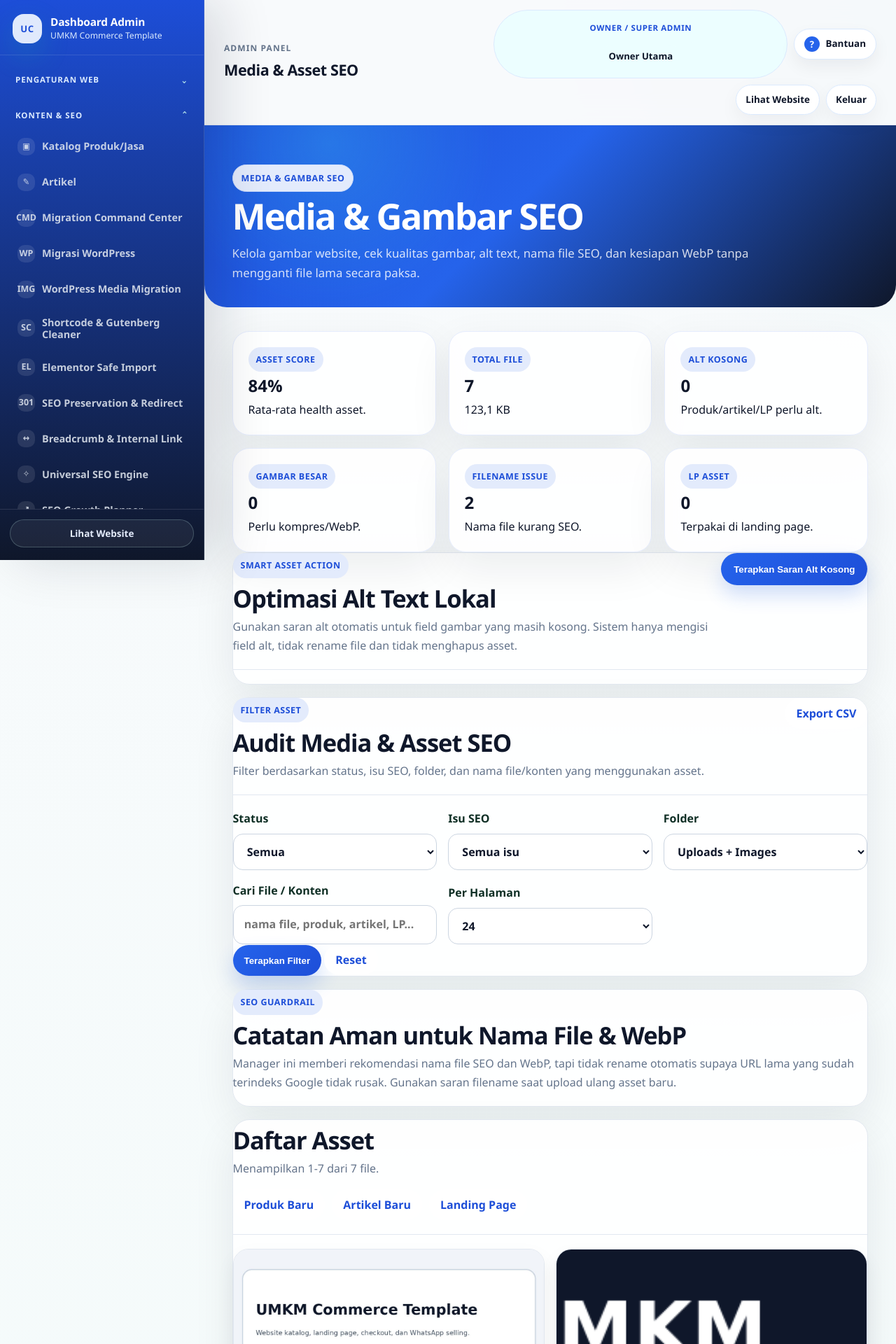
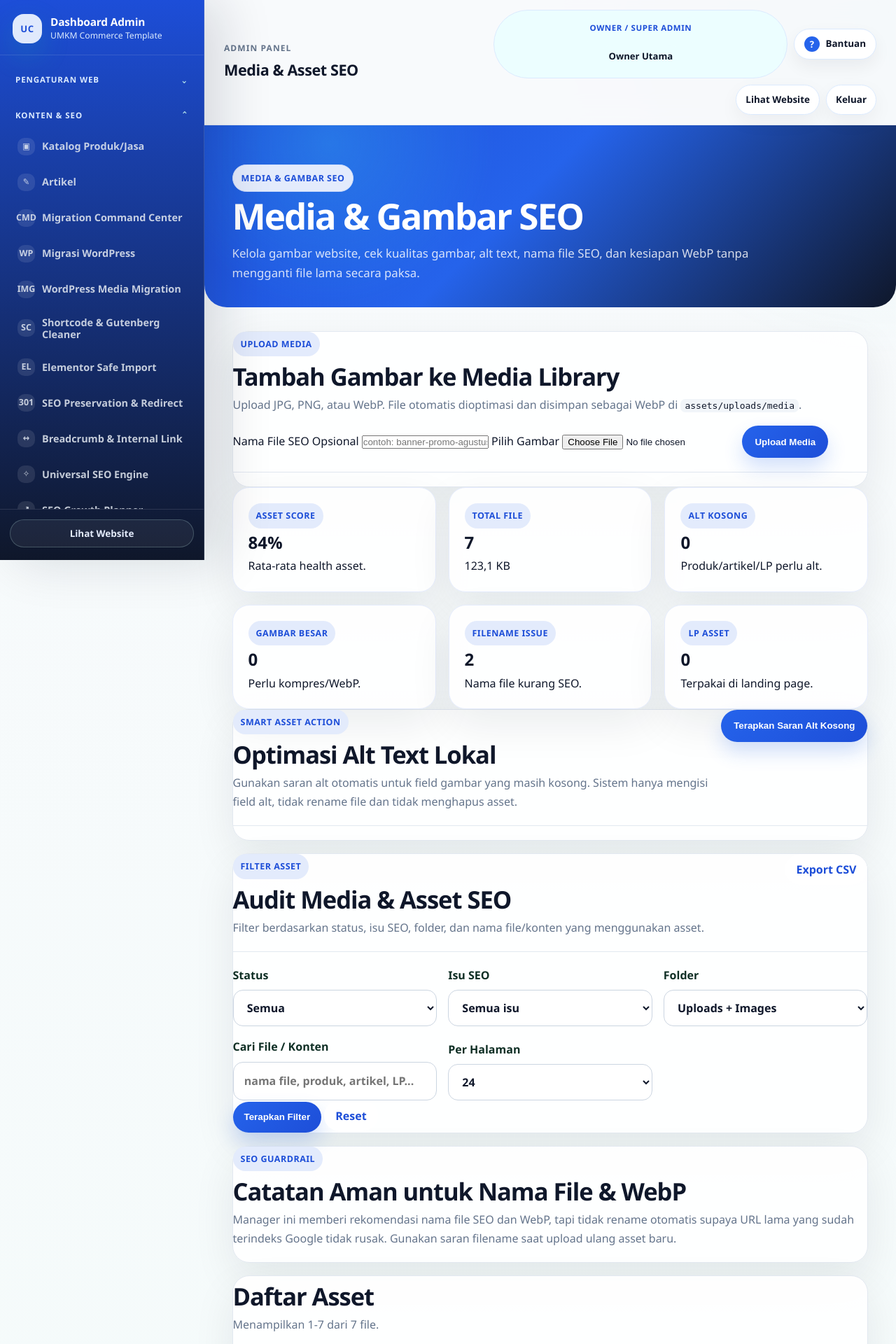
Before and after one commit to RayyanAhmadAlfatih/GoDigitalMarket, a PHP site: page /umkm-commerce/admin-media-library in a window 1280 px wide. Shown: the top 1920 px of the page at 70% size. Run offline with PHP 8.4, Linux system fonts and the light colour scheme; the visitor is signed in with stand-in values (Sample User, id 1); some libraries are stand-ins or nearby versions.

Commit message:
feat: add direct Media Library uploads

```diff
--- a/pages/admin-media-library.php
+++ b/pages/admin-media-library.php
@@ -15,6 +15,36 @@ $message = trim((string)($_GET['message'] ?? ''));
 function admin_media_library_logged_in(): bool
 {
     return (bool)($_SESSION['admin_articles_logged_in'] ?? false);
+}
+
+function admin_media_library_upload(): string
+{
+    if (empty($_FILES['media_file']['tmp_name']) || !is_uploaded_file((string)$_FILES['media_file']['tmp_name'])) {
+        throw new RuntimeException('Pilih file gambar yang ingin diupload.');
+    }
+
+    $originalName = pathinfo((string)($_FILES['media_file']['name'] ?? 'media'), PATHINFO_FILENAME);
+    $customName = trim((string)($_POST['media_name'] ?? ''));
+    $baseName = $customName !== '' ? $customName : ($originalName !== '' ? $originalName : 'media');
+
+    $url = image_upload_to_webp(
+        $_FILES['media_file'],
+        'media',
+        $baseName,
+        [
+            'prefix' => 'media',
+            'max_size' => 10 * 1024 * 1024,
+            'max_width' => 2200,
+            'max_height' => 2200,
+            'quality' => 82,
+        ]
+    );
+
+    if (!$url) {
+        throw new RuntimeException('Upload media gagal diproses.');
+    }
+
+    return $url;
 }
 
 if (($_SERVER['REQUEST_METHOD'] ?? 'GET') === 'POST') {
@@ -35,6 +65,16 @@ if (($_SERVER['REQUEST_METHOD'] ?? 'GET') === 'POST') {
             ? 'Alt suggestion diterapkan: ' . (int)$result['total'] . ' field diperbarui.'
             : 'Belum ada alt kosong yang bisa diperbarui otomatis.';
         redirect_302('admin/media-library?message=' . rawurlencode($messageText));
+    } elseif ((string)($_POST['media_action'] ?? '') === 'upload') {
+        try {
+            $uploadedUrl = admin_media_library_upload();
+            if (function_exists('activity_log_record')) {
+                activity_log_record('upload', 'media', null, 'Media diupload dari Media Library.', ['url' => $uploadedUrl]);
+            }
+            redirect_302('admin/media-library?message=' . rawurlencode('Media berhasil diupload dan dioptimasi ke WebP.'));
+        } catch (Throwable $e) {
+            $error = $e->getMessage();
+        }
     }
 }
 
@@ -174,6 +214,29 @@ require_once ROOT_PATH . '/components/layout/header.php';
         <div class="container">
             <?php if ($message): ?><div class="admin-alert admin-alert--success"><?= esc($message); ?></div><?php endif; ?>
             <?php if ($error): ?><div class="admin-alert admin-alert--error"><?= esc($error); ?></div><?php endif; ?>
+
+            <?php if ($loggedIn): ?>
+                <div class="admin-card admin-media-upload-card">
+                    <div class="admin-form-head admin-form-head--split">
+                        <div>
+                            <span class="admin-badge">Upload Media</span>
+                            <h2>Tambah Gambar ke Media Library</h2>
+                            <p>Upload JPG, PNG, atau WebP. File otomatis dioptimasi dan disimpan sebagai WebP di <code>assets/uploads/media</code>.</p>
+                        </div>
+                        <form method="post" enctype="multipart/form-data" class="admin-media-upload-form">
+                            <?= csrf_field(); ?>
+                            <input type="hidden" name="media_action" value="upload">
+                            <label>Nama File SEO Opsional
+                                <input type="text" name="media_name" placeholder="contoh: banner-promo-agustus">
+                            </label>
+                            <label>Pilih Gambar
+                                <input type="file" name="media_file" accept="image/jpeg,image/png,image/webp" required>
+                            </label>
+                            <button class="admin-btn admin-btn--primary" type="submit">Upload Media</button>
+                        </form>
+                    </div>
+                </div>
+            <?php endif; ?>
 
             <?php if (!$loggedIn): ?>
                 <div class="admin-login-layout">
```
